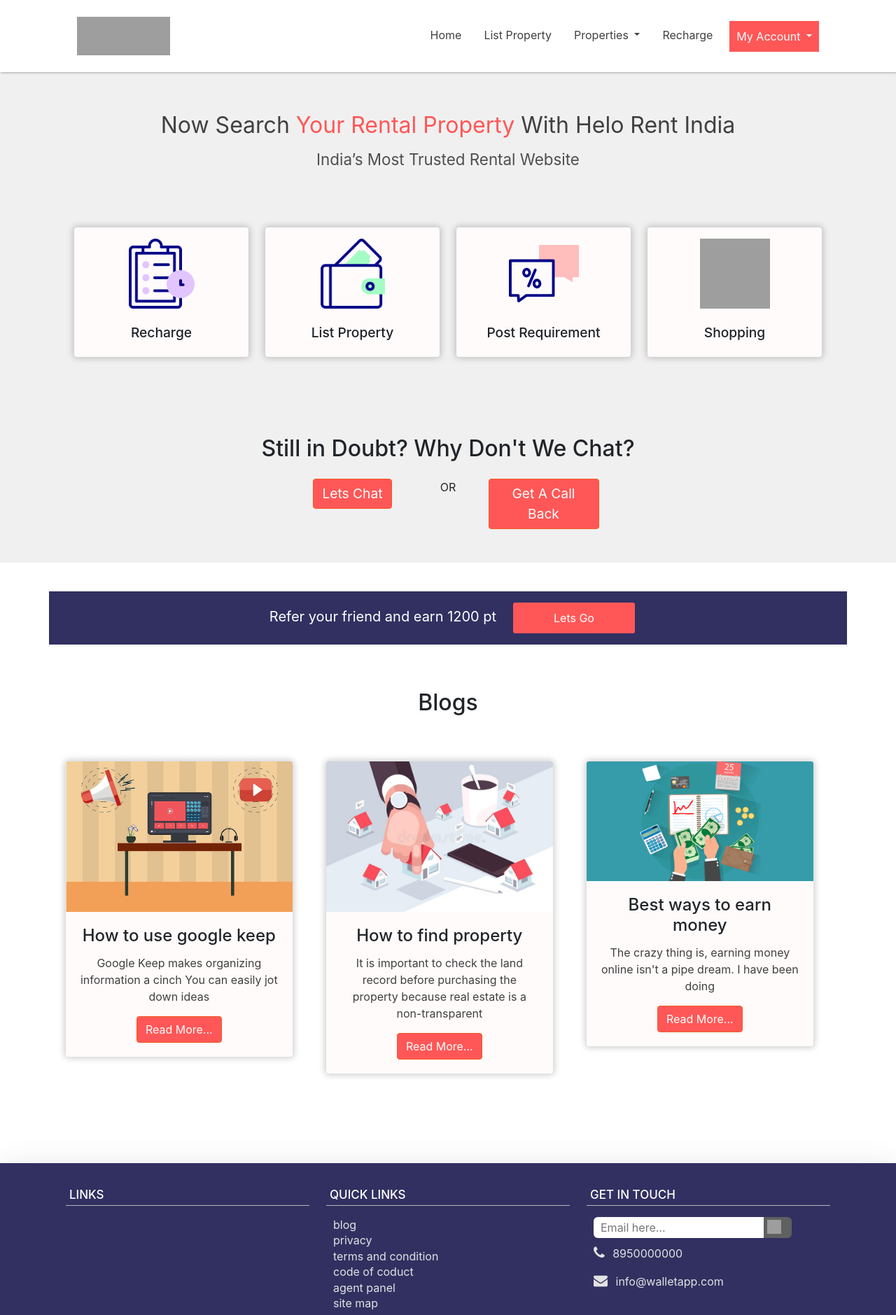
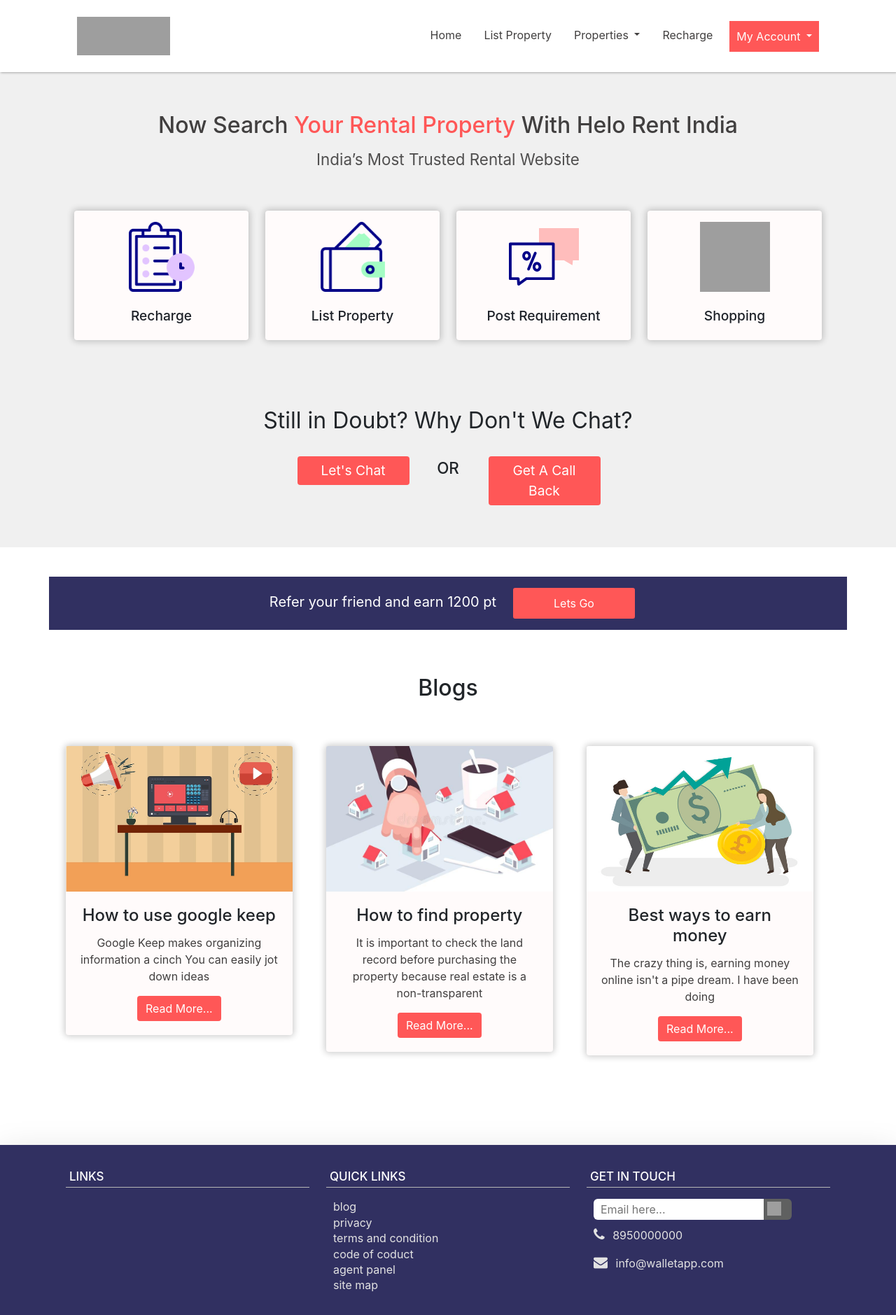
Before and after one commit to Git-Eniacoder/propertyweb, a CodeIgniter app: page /propertyweb/ in a window 1280 px wide. Shown: the top 1879 px of the page at 70% size. Run offline with CodeIgniter, Linux system fonts and the light colour scheme; data that the repository does not hold is empty; some libraries are stand-ins or nearby versions; grey boxes are pictures that could not be loaded.

Commit message:
homepage has change

```diff
--- a/application/views/frontend/common/header.php
+++ b/application/views/frontend/common/header.php
@@ -3,7 +3,6 @@
 
 <head>
   <title>Wallet Recharge</title>
-
   <meta charset="utf-8">
   <meta name="viewport" content="width=device-width, initial-scale=1">
   <link rel="stylesheet" href="https://maxcdn.bootstrapcdn.com/bootstrap/4.4.1/css/bootstrap.min.css">
--- a/application/views/frontend/home.php
+++ b/application/views/frontend/home.php
@@ -88,13 +88,13 @@
           </div>
         </div>
         <div class="row justify-content-center call_actions">
-          <div class="col-sm-2 call_bx">
-            <a name="" id="" class="btn btn-primary call_btn" href="#" role="button">Lets Chat</a>
+          <div class="col-md-2 call_bx">
+            <a name="" id="" class="btn btn-primary call_btn" href="#" role="button">Let's Chat</a>
           </div>
-          <div class="col-sm-1 call_bx">
-            <p>OR</p>
+          <div class="col-md-1 call_bx">
+            <p class="call_bx_or">OR</p>
           </div>
-          <div class="col-sm-2 call_bx">
+          <div class="col-md-2 call_bx">
             <a name="" id="" class="btn btn-primary call_btn" href="#" role="button">Get A Call Back</a>
           </div>
         </div>
@@ -164,7 +164,7 @@
         </div>
         <div class="col-md-4">
           <div class="card text-center">
-            <img class="card-img-top" src="assets/img/money3.jpg" alt="">
+            <img class="card-img-top" src="assets/img/money4.jpg" alt="">
             <div class="card-body">
               <h4 class="card-title">Best ways to earn money</h4>
               <p class="card-text">The crazy thing is, earning money online isn't a pipe dream. I have been doing</p>
--- a/assets/css/style.css
+++ b/assets/css/style.css
@@ -133,7 +133,7 @@
     text-align: center;
     color: #413F3F;
     font-family: -apple-system, BlinkMacSystemFont, 'Segoe UI', Roboto, Oxygen, Ubuntu, Cantarell, 'Open Sans', 'Helvetica Neue', sans-serif;
-    font-weight: 400;
+    font-weight: 500;
   }
 
   /* top text end */
@@ -143,7 +143,7 @@
   .top-main{
     width:100%;
     height: auto;
-    padding-top: 2rem;
+    padding-top: .5rem;
     padding-bottom: 2rem;
   }
   .top-main .card {
@@ -336,7 +336,7 @@
 }
 .pro-card .card img{
   width:100%;
-  height: auto;
+  height: 13rem;
 
 }
 .pro-card .card .city-tag{
@@ -1603,7 +1603,6 @@ font-family: -apple-system, BlinkMacSystemFont, 'Segoe UI', Roboto, Oxygen, Ubun
     justify-content: space-between;
     align-items: center;
     border-bottom: 1px solid #eee;
-    ;
 }
 
 .side_bar{
@@ -1657,6 +1656,7 @@ font-family: -apple-system, BlinkMacSystemFont, 'Segoe UI', Roboto, Oxygen, Ubun
 
 .home_head_h1{
   font-size: 2rem;
+  font-weight: 400;
 }
 
 .home_head-span{
@@ -1678,12 +1678,22 @@ font-family: -apple-system, BlinkMacSystemFont, 'Segoe UI', Roboto, Oxygen, Ubun
 
 
 .call_box{
-  padding: 2rem 0rem;
+  padding-top: 1rem;
+  padding-bottom: 2.3rem;
 }
 
 .call_btn{
  background-color: #FF5757;
  font-size: 1.2rem;
+ border: none;
+ width: 10rem;
+}
+
+
+.call_btn:hover{
+  border: 1px solid #FF5757;
+  color: #FF5757;
+  background-color: #fff;
 }
 
 .call_bx{
@@ -1697,7 +1707,7 @@ font-family: -apple-system, BlinkMacSystemFont, 'Segoe UI', Roboto, Oxygen, Ubun
 
 
 .call_actions{
-  margin: 1rem 0rem;
+  margin: 1.5rem 0rem;
 }
 
 .hero_card-text{
@@ -1708,6 +1718,22 @@ font-family: -apple-system, BlinkMacSystemFont, 'Segoe UI', Roboto, Oxygen, Ubun
 
 .blog_section{
   margin: 4rem 0rem;
+}
+
+
+.blog-btn{
+  border: none;
+}
+
+.blog-btn:hover{
+  border: 1px solid #FF5757 !important;
+  color: #FF5757 !important;
+  background-color: #fff !important;
+}
+
+.call_bx_or{
+  font-size: 1.4rem;
+  font-weight: 500;
 }
 
 
```
Also changed, not shown: assets/img/money4.jpg (added).
